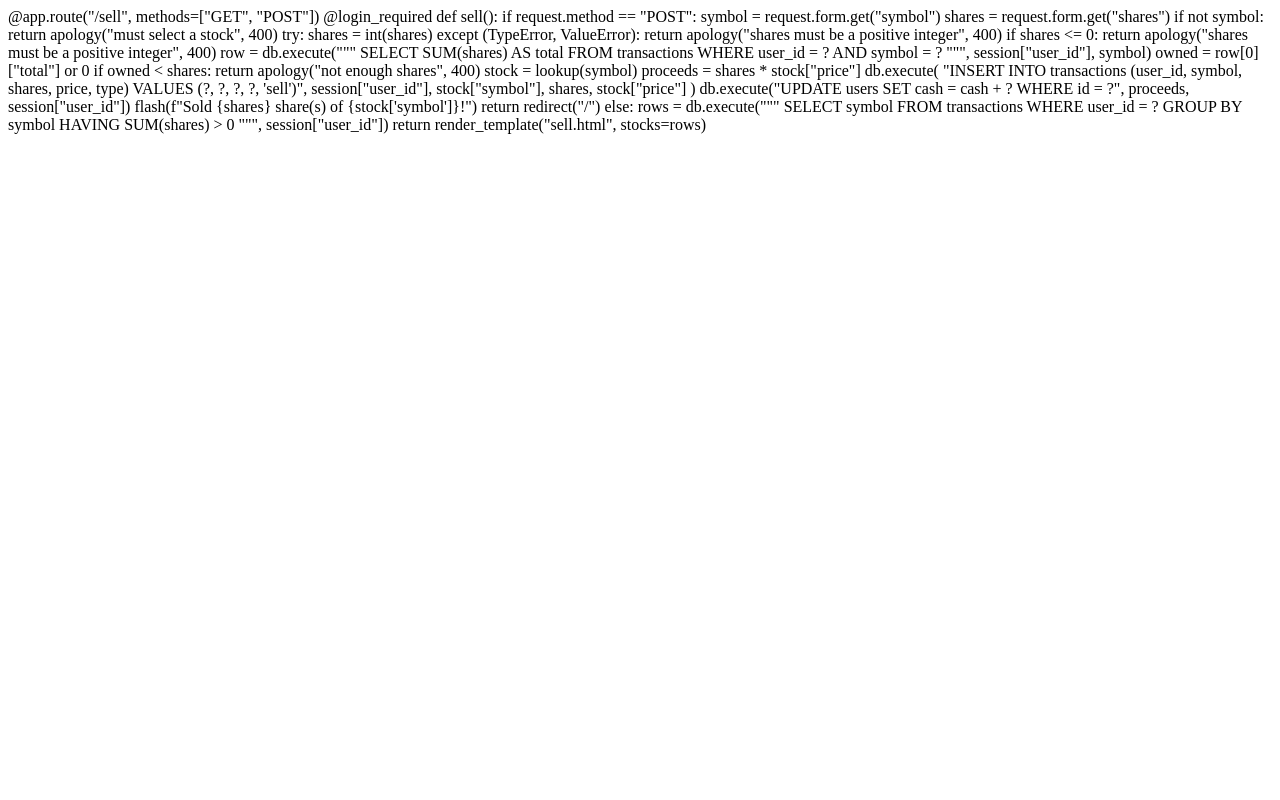
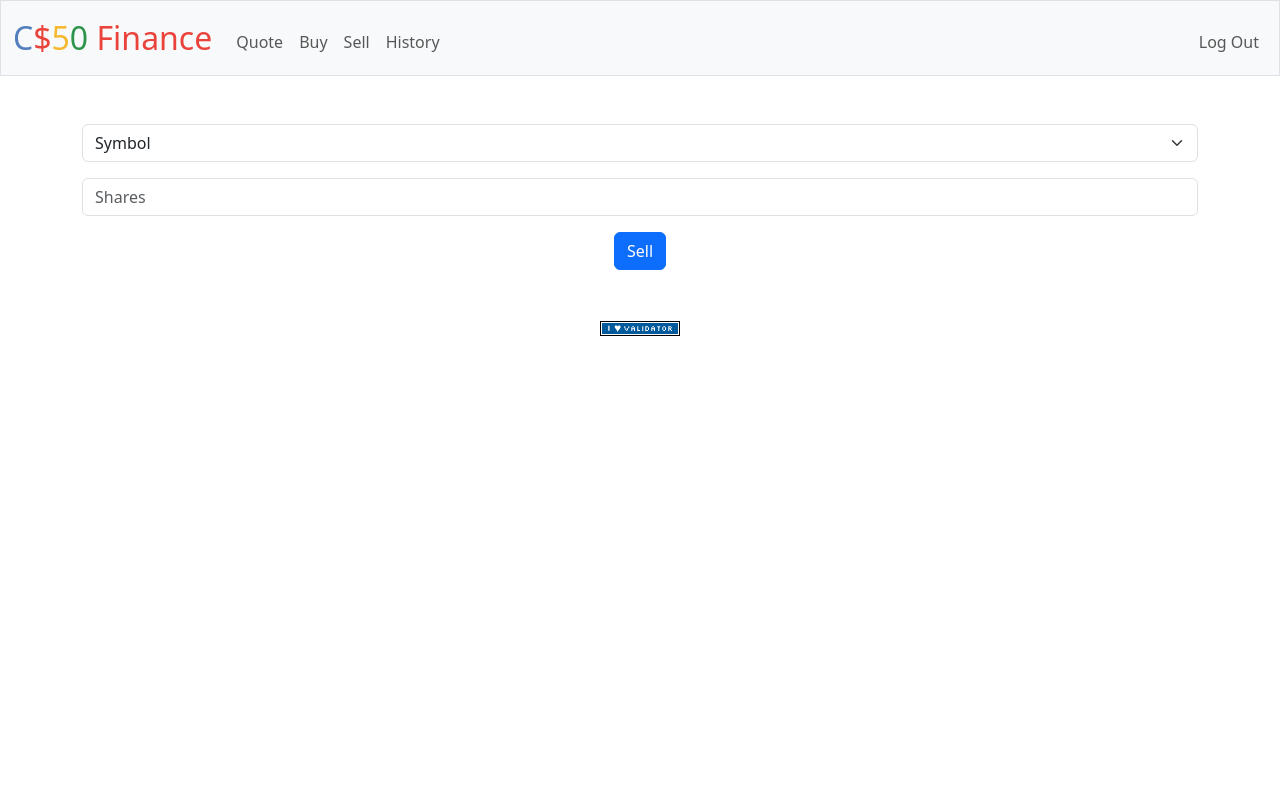
Before and after one commit to fang-002/CS50x-Projects, a Flask app: page /sell in a window 1280 px wide. Run offline with Flask 3, Linux system fonts and the light colour scheme; a user stored in the database is signed in; data that the repository does not hold is empty; some libraries are stand-ins or nearby versions.

Commit message:
automated commit by check50 [check50=True]

```diff
--- a/templates/sell.html
+++ b/templates/sell.html
@@ -1,46 +1,18 @@
-@app.route("/sell", methods=["GET", "POST"])
-@login_required
-def sell():
-    if request.method == "POST":
-        symbol = request.form.get("symbol")
-        shares = request.form.get("shares")
+{% extends "layout.html" %}
 
-        if not symbol:
-            return apology("must select a stock", 400)
-
-        try:
-            shares = int(shares)
-        except (TypeError, ValueError):
-            return apology("shares must be a positive integer", 400)
-
-        if shares <= 0:
-            return apology("shares must be a positive integer", 400)
-
-        row = db.execute("""
-            SELECT SUM(shares) AS total FROM transactions
-            WHERE user_id = ? AND symbol = ?
-        """, session["user_id"], symbol)
-
-        owned = row[0]["total"] or 0
-        if owned < shares:
-            return apology("not enough shares", 400)
-
-        stock = lookup(symbol)
-        proceeds = shares * stock["price"]
-
-        db.execute(
-            "INSERT INTO transactions (user_id, symbol, shares, price, type) VALUES (?, ?, ?, ?, 'sell')",
-            session["user_id"], stock["symbol"], shares, stock["price"]
-        )
-        db.execute("UPDATE users SET cash = cash + ? WHERE id = ?", proceeds, session["user_id"])
-
-        flash(f"Sold {shares} share(s) of {stock['symbol']}!")
-        return redirect("/")
-    else:
-        rows = db.execute("""
-            SELECT symbol FROM transactions
-            WHERE user_id = ?
-            GROUP BY symbol
-            HAVING SUM(shares) > 0
-        """, session["user_id"])
-        return render_template("sell.html", stocks=rows)
+{% block main %}
+<form action="/sell" method="post">
+    <div class="mb-3">
+        <select class="form-select" name="symbol">
+            <option disabled selected value="">Symbol</option>
+            {% for stock in stocks %}
+                <option value="{{ stock.symbol }}">{{ stock.symbol }}</option>
+            {% endfor %}
+        </select>
+    </div>
+    <div class="mb-3">
+        <input class="form-control" name="shares" placeholder="Shares" type="number" min="1">
+    </div>
+    <button class="btn btn-primary" type="submit">Sell</button>
+</form>
+{% endblock %}
```
